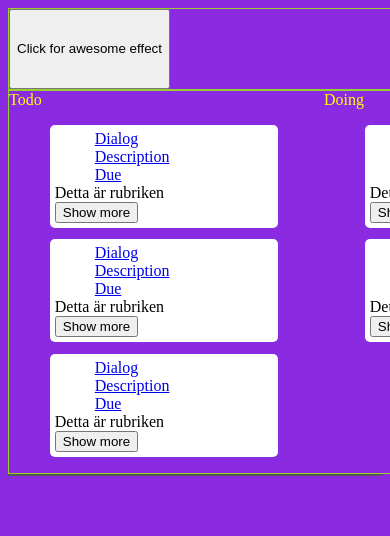
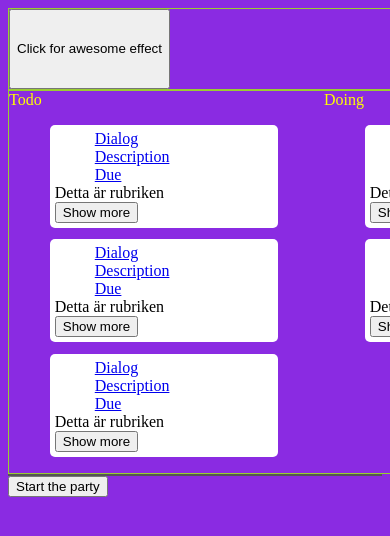
Before and after one commit to Fonkyfly/u06-trello-clone, a plain HTML site: page index.html in a window 390 px wide. Shown: the top 536 px of the page. Drawn offline with nearby package versions, Linux system fonts and the light colour scheme.

Commit message:
add widget

```diff
--- a/script.js
+++ b/script.js
@@ -51,8 +51,11 @@ $(()=>{
             }
 
         }
+        // Definiera variabler till effekt och widget
+        var partyToggle = false;
+        var state = true;
 
-        var state = true;
+        // Effekt
         $( "#effectButton" ).on( "click", function() {
             if (state) {
                 $("#bodyEffect").animate({
@@ -80,122 +83,79 @@ $(()=>{
             connectWith: "ul.droppable",
         })
 
+        // Gör det lättare att kunna flytta elementen eftersom texten inte kan markeras.
         $( "#doList, #doingList, #doneList" ).disableSelection();
 
-        // Draggable & droppable
-        // $('.todoListItem').draggable();
 
-        // $('#doList').droppable(
-        //     {
-        //     accept: "#todoListItem",
-        //     drop: function()
-        //     {
-        //         console.log("drop");
-        //     }
-        // }
-        // )
 
-        // $('#doingList').droppable(
-        //     {
-        //     accept: "#todoListItem",
-        //     drop: function()
-        //     {
-        //         console.log("drop");
-        //     }
-        // }
-        // )
+        $.widget('custom.colorParty',{
 
-        // $('#doneList').droppable(
-        //     {
-        //     accept: "#todoListItem",
-        //     drop: function()
-        //     {
-        //         console.log("drop");
-        //     }
-        // }
-        // )
+            _create: function() {
+                // Lägg till klass till objektet så färg kan ändras
+                this.element
+                    .addClass('colorParty')
+                    // .text(colorList);
 
-        // Skapa en widget med jquery UI:s widget factory, ge widgeten ett namespace
-        $.widget("color.party", {
+                // Skapa knapp som kan sätta igång partyt
+                this.changer = $( "<button>", {
+                    text: "Start the party",
+                    "class": "custom-colorize-changer"
+                    })
+                    .appendTo(this.element)
+                    .button();
 
-            // Här definierar vi olika inställningar för widgeten
-            options: {
-                red: 200,
-                green: 200,
-                blue: 200,
-                change: null,
-                random: null
-            },
+                // När knappen trycks aktiveras eller återställs widgeten
+                this.changer.on( "click", function () {
+                        if (partyToggle == false) {
+                            partyToggle = true;
+                            $(".custom-colorize-changer").text("Turn the party OFF!");
+                        } else {
+                            partyToggle = false;
+                            $(".colorParty").css("background-color", "rgb(138, 43, 226)"
+                            );
+                            $(".custom-colorize-changer").text("Turn the party ON!");
+                        }
+                        $(".colorParty").colorParty("refresh");
+                    },
+                  );
+                  this.refresh();
+                },
 
-            // Här definierar pluginens logik
-            _create: function() {
-                this.element.addClass("color-party");
-                this.activator = $("<button>", {
-                    text: "Party hard!",
-                    "class": "color-party-activator"
-                })
-
-                .appendTo(this.element).button();
-
-                this.on(this.activator, {
-                    click: "activate"
-                })
-
-                this._refresh();
-            },
-
-            _refresh: function () {
-                this.element.css("background-color", "rgb("+
-                this.options.red + "." +
-                this.options.green + "." +
-                this.options.blue + ")"
-                );
-                this._trigger("change");
+            // Slumpar fram nya bakgrundsfärger
+            refresh: function() {
+                if (partyToggle == true) {
+                    var colors = {
+                        red: Math.floor( Math.random() * 256 ),
+                        green: Math.floor( Math.random() * 256 ),
+                        blue: Math.floor( Math.random() * 256 )
+                    }
+                    $(".colorParty").css("background-color", "rgb("+
+                    colors.red+", "+
+                    colors.green+", "+
+                    colors.blue+")"
+                    );
+                }
             },
 
             random: function(event) {
                 var colors = {
-                    red: Math.floor(Math.random()*256),
-                    green: Math.floor(Math.random()*256),
-                    blue: Math.floor(Math.random()*256)
-                };
-
-                if (this.trigger("random", event, colors) !== false) {
-                    this.option(colors);
+                    red: Math.floor( Math.random() * 256 ),
+                    green: Math.floor( Math.random() * 256 ),
+                    blue: Math.floor( Math.random() * 256 )
                 }
+                this.options(colors);
             },
 
-            destroy: function() {
+            _destroy: function() {
                 this.changer.remove();
-                this.element.removeClass("custom-colorize").enableSelection().css("background-color", "transparent");
+                this.element
+                    .removeClass("colorParty")
+                    .enableSelection()
+                    .css("background-color", "transparent");
             },
+        });
 
-            setOptions: function () {
-                this.superApply(arguments);
-                this._refresh();
-                if (/red|green|blue/.test(key) && value < 0 || value > 255) {
-                    return;
-                }
-                this.super(key, value);
-                }
-            });
-
-        // INITIERA WIDGET, GÖR OM SÅ ATT DET BLIR PARTY VARJE SEKUND
-        //$("#bodyEffect").
-
-
-        var hej = "hej";
-        // testkommentar
-
-        //     // Här kan vi sätta konfiguration efter widgeten är initialiserad
-        //     _setOption: function( key, value ) {},
-
-        //     // Här säger vi till hur elementet vi kopplar vår widget på ska uppdateras
-        //     _refresh: function() {},
-
-        //     // Här kan vi säga till hur elementet som har widgeten applicerad på sig ska tas bort
-        //     _destroy: function() {}
-        // });
+        $(document.body).colorParty();
 
         $('.todoItem').each(function () {
             // Options för dialogrutan
@@ -216,7 +176,9 @@ $(()=>{
             $(this).dialog(opt);
         })
 
-
+        setInterval(function() {
+            $(".colorParty").colorParty("refresh");
+        }, 300);
 
         // Opener definieras med klick
         $(".opener" ).on( "click", function () {
--- a/styles.css
+++ b/styles.css
@@ -5,7 +5,7 @@ h1 {
 }
 
 body {
-    background-color:blueviolet;
+    background-color:rgb(138, 43, 226);
     color: yellow;
 }
 
```
Also changed, not shown: index.html (+1 -0 lines).
